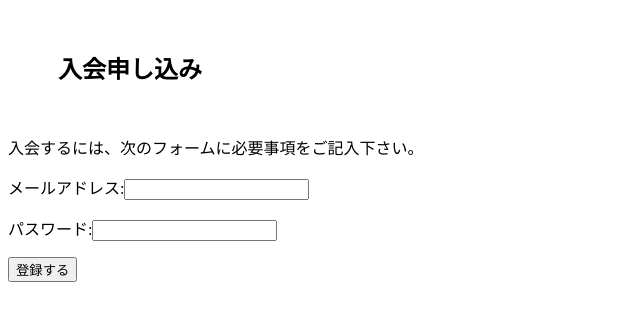
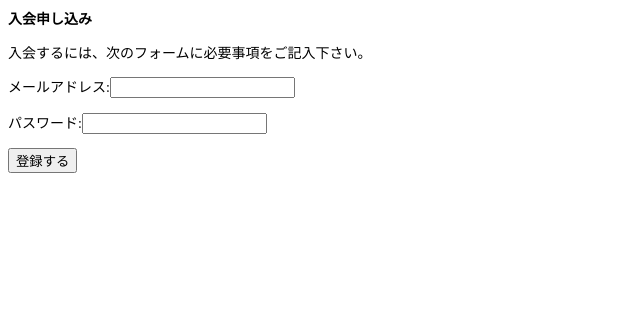
Before and after one commit to saaea/chp2sec1, a plain HTML site: page docs/index.html in a window 1280 px wide. Shown: the whole page, without its empty margins (0-640 px from the left). Drawn offline with Linux system fonts and the light colour scheme.

Commit message:
h1要素の内部参照を追加。

```diff
--- a/docs/index.html
+++ b/docs/index.html
@@ -4,9 +4,18 @@
         <meta charset="UTF-8">
         <meta name="viewport" content="width=device-width">
         <title>入会申し込み</title>
+        <style>
+        h1 {
+        	font-size: 14px;
+        	margin: 0;
+        }
+        p {
+        	font-size: 14px;
+        }
+        </style>
     </head>
 <body>
-    <h1 style="font-size: 24px; margin: 50px">入会申し込み</h1>
+    <h1>入会申し込み</h1>
     <p>入会するには、次のフォームに必要事項をご記入下さい。</p>
     <p>メールアドレス:<input type="email" name="mymail"></p>
     <p>パスワード:<input type="password" name="passcode"></p>
```
